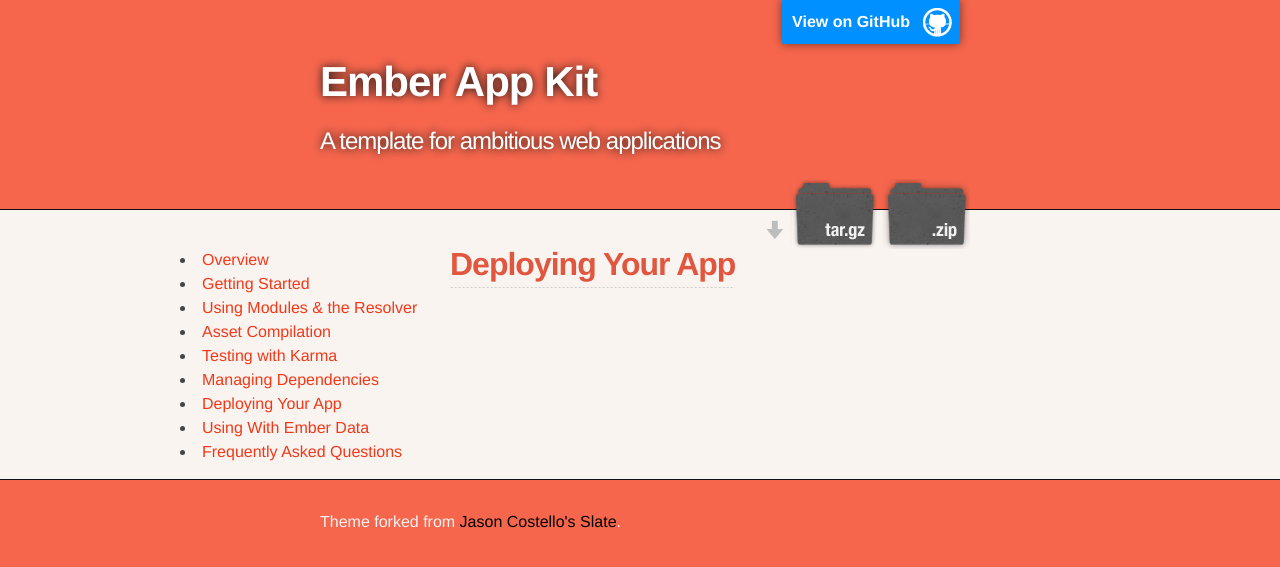
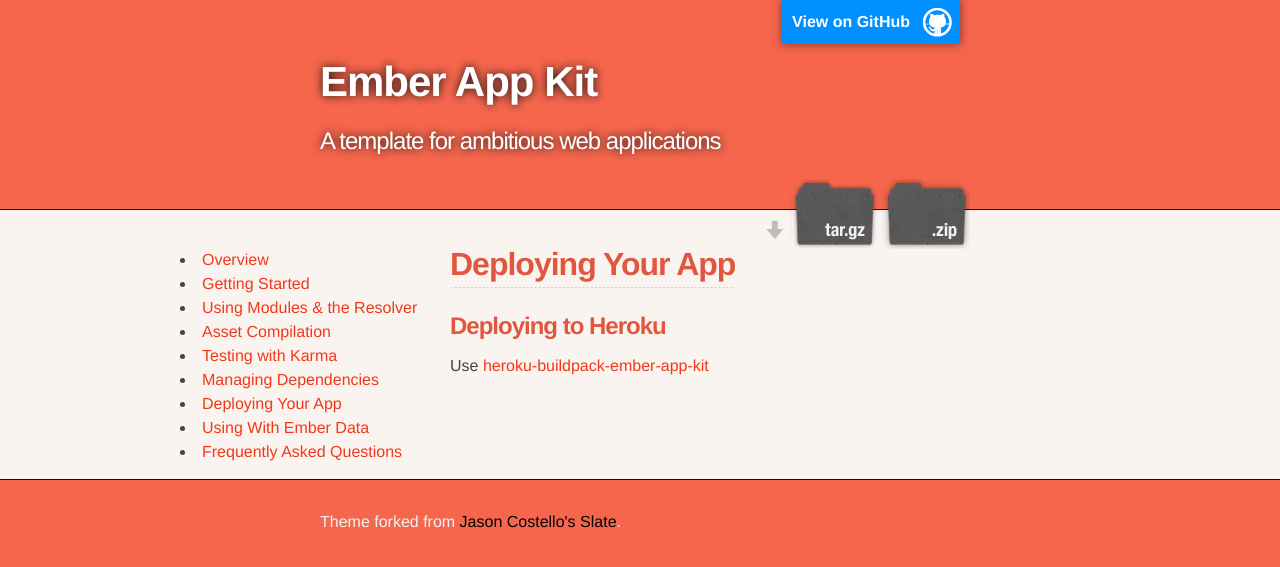
Before and after one commit to stefanpenner/ember-app-kit, a Jekyll site: the page built from guides/deployment.md, in a window 1280 px wide. Shown: the top 567 px of the page. Built offline with Jekyll 4.4.1, drawn with Linux system fonts in a browser that asks for light colours.

Commit message:
Heroku deployment.

```diff
--- a/guides/deployment.md
+++ b/guides/deployment.md
@@ -3,3 +3,5 @@
 title: "Deploying Your App"
 permalink: "deployment.html"
 ---
+### Deploying to Heroku
+Use [heroku-buildpack-ember-app-kit](https://github.com/benefitcloud/heroku-buildpack-ember-app-kit)
```
